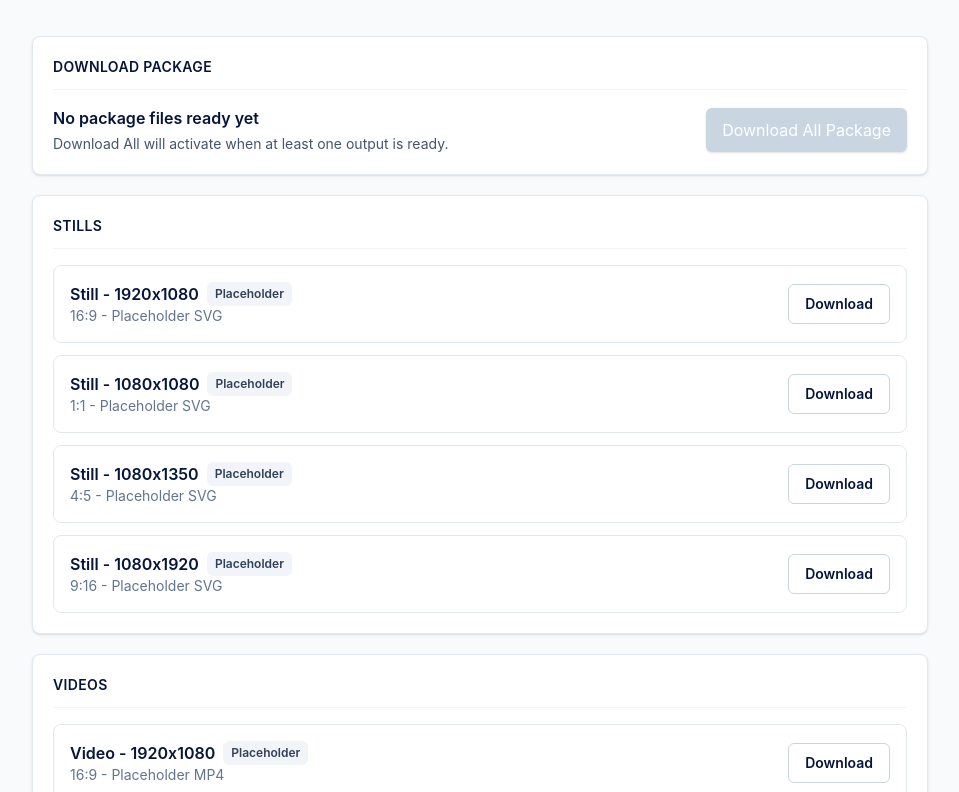
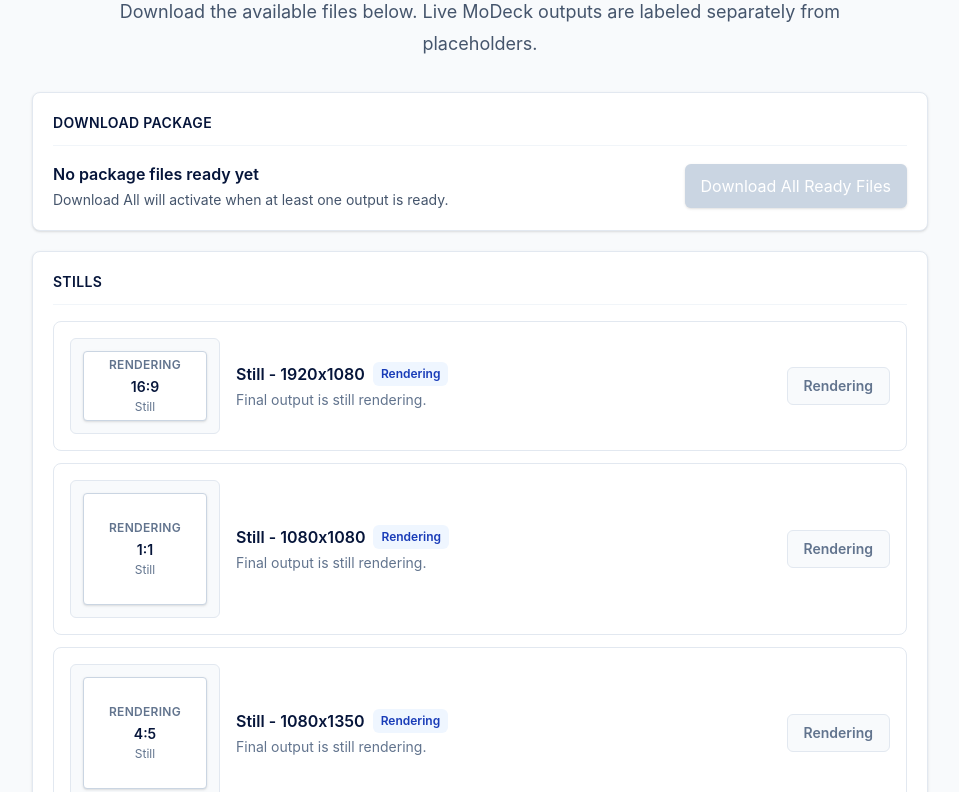
Before and after one commit to paulsjob/media_hub, a Next.js app: page /package in a window 1280 px wide. Shown: the part 988-1780 px from the top of the page, without its empty margins (160-1119 px from the left). Built offline with nearby package versions, Linux system fonts and the light colour scheme.

Commit message:
Improve package delivery review UX

```diff
--- a/src/app/package/page.tsx
+++ b/src/app/package/page.tsx
@@ -54,6 +54,9 @@ export default async function PackagePage({
               <div>
                 <p className="mb-2 text-xs font-semibold uppercase tracking-wide text-slate-500">Selected Outputs</p>
                 <OutputSummary outputs={selectedOutputs} />
+                <div className="mt-4">
+                  <SecondaryButton href={backToGenerateHref}>Change Outputs</SecondaryButton>
+                </div>
               </div>
               <div>
                 <p className="mb-2 text-xs font-semibold uppercase tracking-wide text-slate-500">
@@ -186,6 +189,7 @@ function getBackToGenerateHref(params: {
   if (params.speakerTitle) query.set("speakerTitle", params.speakerTitle);
   if (params.contextLine) query.set("contextLine", params.contextLine);
   if (params.headshotFilename) query.set("headshotFilename", params.headshotFilename);
+  if (params.outputs) query.set("outputs", params.outputs);
 
   const firstOutput = params.outputs?.split(",").find(Boolean);
   const size = firstOutput?.replace(/^still-/, "").replace(/^video-/, "");
--- a/src/components/package-results.tsx
+++ b/src/components/package-results.tsx
@@ -1,7 +1,7 @@
 "use client";
 
 import { useEffect, useMemo, useState } from "react";
-import { DownloadRow, SectionCard } from "@/components/ui";
+import { SectionCard } from "@/components/ui";
 import type { MvpOutputFormat } from "@/lib/output-formats";
 
 export interface PackageRenderResult {
@@ -36,6 +36,7 @@ export function PackageResults({
   packageName: string;
 }) {
   const [renderResults, setRenderResults] = useState(initialRenderResults);
+  const [downloadedOutputIds, setDownloadedOutputIds] = useState<string[]>([]);
   const outputs = useMemo(() => [...stills, ...videos], [stills, videos]);
   const resultList = useMemo(() => Object.values(renderResults), [renderResults]);
   const readyDownloads = useMemo(
@@ -51,10 +52,18 @@ export function PackageResults({
                 output,
                 downloadUrl,
                 filename: getDownloadFilename(packageName, output, result?.source),
+                source: result?.source,
               }
             : null;
         })
-        .filter((item): item is { output: MvpOutputFormat; downloadUrl: string; filename: string } => Boolean(item)),
+        .filter(
+          (item): item is {
+            output: MvpOutputFormat;
+            downloadUrl: string;
+            filename: string;
+            source: PackageRenderResult["source"] | undefined;
+          } => Boolean(item),
+        ),
     [outputs, packageName, renderResults],
   );
   const hasLiveModeckOutput = resultList.some(
@@ -165,15 +174,17 @@ export function PackageResults({
         <div className="space-y-3">
           {stills.length > 0 ? (
             stills.map((output) => (
-              <DownloadRow
+              <DeliveryOutputCard
                 key={output.id}
                 output={output}
-                editId={renderResults[output.id]?.editId}
-                downloadUrl={renderResults[output.id]?.temporaryDownloadUrl}
-                source={renderResults[output.id]?.source}
-                status={renderResults[output.id]?.status}
-                progress={renderResults[output.id]?.progress}
-                errorMessage={renderResults[output.id]?.errorMessage}
+                result={renderResults[output.id]}
+                downloaded={downloadedOutputIds.includes(output.id)}
+                packageName={packageName}
+                onDownloaded={() =>
+                  setDownloadedOutputIds((current) =>
+                    current.includes(output.id) ? current : [...current, output.id],
+                  )
+                }
               />
             ))
           ) : (
@@ -186,15 +197,17 @@ export function PackageResults({
         <div className="space-y-3">
           {videos.length > 0 ? (
             videos.map((output) => (
-              <DownloadRow
+              <DeliveryOutputCard
                 key={output.id}
                 output={output}
-                editId={renderResults[output.id]?.editId}
-                downloadUrl={renderResults[output.id]?.temporaryDownloadUrl}
-                source={renderResults[output.id]?.source}
-                status={renderResults[output.id]?.status}
-                progress={renderResults[output.id]?.progress}
-                errorMessage={renderResults[output.id]?.errorMessage}
+                result={renderResults[output.id]}
+                downloaded={downloadedOutputIds.includes(output.id)}
+                packageName={packageName}
+                onDownloaded={() =>
+                  setDownloadedOutputIds((current) =>
+                    current.includes(output.id) ? current : [...current, output.id],
+                  )
+                }
               />
             ))
           ) : (
@@ -212,12 +225,20 @@ function DownloadAllPackage({
   totalOutputs,
 }: {
   packageName: string;
-  files: Array<{ output: MvpOutputFormat; downloadUrl: string; filename: string }>;
+  files: Array<{
+    output: MvpOutputFormat;
+    downloadUrl: string;
+    filename: string;
+    source: PackageRenderResult["source"] | undefined;
+  }>;
   totalOutputs: number;
 }) {
   const [isDownloading, setIsDownloading] = useState(false);
+  const [downloaded, setDownloaded] = useState(false);
   const readyCount = files.length;
   const disabled = readyCount === 0 || isDownloading;
+  const allOutputsReady = readyCount === totalOutputs && files.every((file) => file.source !== "mock-placeholder");
+  const buttonLabel = allOutputsReady ? "Download All Package" : "Download All Ready Files";
 
   async function downloadAll() {
     if (disabled) {
@@ -229,6 +250,7 @@ function DownloadAllPackage({
     try {
       if (files.length === 1) {
         await downloadUrl(files[0].downloadUrl, files[0].filename);
+        setDownloaded(true);
         return;
       }
 
@@ -249,6 +271,7 @@ function DownloadAllPackage({
 
       const blob = await zip.generateAsync({ type: "blob" });
       downloadBlob(blob, `${packageName}.zip`);
+      setDownloaded(true);
     } finally {
       setIsDownloading(false);
     }
@@ -263,7 +286,11 @@ function DownloadAllPackage({
             : "No package files ready yet"}
         </p>
         <p className="mt-1 text-sm text-slate-600">
-          {readyCount > 0
+          {downloaded
+            ? files.length > 1
+              ? "Downloaded ZIP."
+              : "Package downloaded."
+            : readyCount > 0
             ? "Download all currently ready outputs. Rendering or failed files are skipped."
             : "Download All will activate when at least one output is ready."}
         </p>
@@ -275,10 +302,159 @@ function DownloadAllPackage({
         className="inline-flex min-h-11 items-center justify-center rounded-md bg-[#06153a] px-4 text-sm font-semibold !text-white shadow-sm hover:bg-[#12306a] disabled:cursor-not-allowed disabled:bg-slate-300"
         style={{ color: "#ffffff" }}
       >
-        <span className="text-white">{isDownloading ? "Preparing Package..." : "Download All Package"}</span>
+        <span className="text-white">{isDownloading ? "Preparing Package..." : buttonLabel}</span>
       </button>
     </div>
   );
+}
+
+function DeliveryOutputCard({
+  output,
+  result,
+  downloaded,
+  packageName,
+  onDownloaded,
+}: {
+  output: MvpOutputFormat;
+  result?: PackageRenderResult;
+  downloaded: boolean;
+  packageName: string;
+  onDownloaded: () => void;
+}) {
+  const resolvedDownloadUrl = getSafeDownloadUrl(result?.temporaryDownloadUrl ?? "", result?.editId, output.id);
+  const state = getDeliveryState(result);
+  const canDownload = Boolean(resolvedDownloadUrl) && (result?.source !== "modeck-render" || result.status === "completed");
+  const showProgress = result?.source === "modeck-render" && ["queued", "rendering", "completed"].includes(result.status ?? "");
+
+  async function downloadFile() {
+    if (!canDownload) {
+      return;
+    }
+
+    await downloadUrl(resolvedDownloadUrl, getDownloadFilename(packageName, output, result?.source));
+    onDownloaded();
+  }
+
+  return (
+    <div className="grid gap-4 rounded-lg border border-slate-200 bg-white p-4 md:grid-cols-[150px_1fr_auto] md:items-center">
+      <OutputThumbnail output={output} source={result?.source} state={state} />
+      <div>
+        <div className="flex flex-wrap items-center gap-2">
+          <p className="font-semibold text-[#06153a]">
+            {output.type === "video" ? "Video" : "Still"} - {output.label}
+          </p>
+          <StateBadge state={downloaded ? "Downloaded" : state} />
+        </div>
+        <p className="mt-1 text-sm text-slate-500">{getStateHelp(state)}</p>
+        {result?.editId ? <p className="mt-1 text-xs text-slate-400">Edit ID: {result.editId}</p> : null}
+        {showProgress ? (
+          <div className="mt-3 max-w-xs">
+            <div className="h-2 overflow-hidden rounded-full bg-slate-100">
+              <div
+                className="h-full rounded-full bg-emerald-500"
+                style={{ width: `${Math.max(5, Math.min(100, result?.progress ?? (state === "Ready" ? 100 : 5)))}%` }}
+              />
+            </div>
+          </div>
+        ) : null}
+      </div>
+      <div className="flex flex-col gap-2 md:items-end">
+        {canDownload ? (
+          <>
+            <button
+              type="button"
+              onClick={downloadFile}
+              className="inline-flex min-h-10 items-center justify-center rounded-md border border-slate-300 bg-white px-4 text-sm font-semibold text-[#06153a] hover:bg-slate-50"
+            >
+              {downloaded ? "Downloaded" : "Download"}
+            </button>
+            <a
+              href={resolvedDownloadUrl}
+              target="_blank"
+              rel="noreferrer"
+              className="text-sm font-semibold text-blue-700 hover:text-blue-900"
+            >
+              Open preview
+            </a>
+          </>
+        ) : (
+          <span className="rounded-md border border-slate-200 bg-slate-50 px-4 py-2 text-sm font-semibold text-slate-500">
+            {state}
+          </span>
+        )}
+      </div>
+    </div>
+  );
+}
+
+function OutputThumbnail({
+  output,
+  source,
+  state,
+}: {
+  output: MvpOutputFormat;
+  source?: PackageRenderResult["source"];
+  state: DeliveryState;
+}) {
+  return (
+    <div className="grid place-items-center rounded-md border border-slate-200 bg-slate-50 p-3">
+      <div
+        className="grid max-h-28 w-full place-items-center rounded-sm border border-slate-300 bg-white text-center shadow-sm"
+        style={{ aspectRatio: `${output.width} / ${output.height}` }}
+      >
+        <div>
+          <p className="text-xs font-semibold uppercase tracking-wide text-slate-500">
+            {source === "mock-placeholder" ? "Placeholder" : state}
+          </p>
+          <p className="mt-1 text-sm font-semibold text-[#06153a]">{output.aspectLabel}</p>
+          <p className="mt-0.5 text-xs text-slate-500">{output.type === "video" ? "Video" : "Still"}</p>
+        </div>
+      </div>
+    </div>
+  );
+}
+
+type DeliveryState = "Ready" | "Rendering" | "Placeholder" | "Failed";
+
+function getDeliveryState(result?: PackageRenderResult): DeliveryState {
+  if (!result) {
+    return "Rendering";
+  }
+
+  if (result.status === "failed" || result.status === "canceled" || result.errorMessage) {
+    return "Failed";
+  }
+
+  if (result.source === "mock-placeholder") {
+    return "Placeholder";
+  }
+
+  if (result.source === "modeck-render" && result.status !== "completed") {
+    return "Rendering";
+  }
+
+  return "Ready";
+}
+
+function StateBadge({ state }: { state: DeliveryState | "Downloaded" }) {
+  const className = {
+    Ready: "bg-emerald-50 text-emerald-800",
+    Downloaded: "bg-emerald-100 text-emerald-900",
+    Rendering: "bg-blue-50 text-blue-800",
+    Placeholder: "bg-slate-100 text-slate-700",
+    Failed: "bg-orange-50 text-orange-800",
+  }[state];
+
+  return <span className={`rounded-md px-2 py-1 text-xs font-semibold ${className}`}>{state}</span>;
+}
+
+function getStateHelp(state: DeliveryState) {
+  return {
+    Ready: "Final output ready.",
+    Rendering: "Final output is still rendering.",
+    Placeholder: "Placeholder file, final MoDeck template not connected yet.",
+    Failed: "Render did not complete.",
+  }[state];
 }
 
 async function downloadUrl(url: string, filename: string) {
```
Also changed, not shown: src/app/generate/page.tsx (+9 -2 lines).
